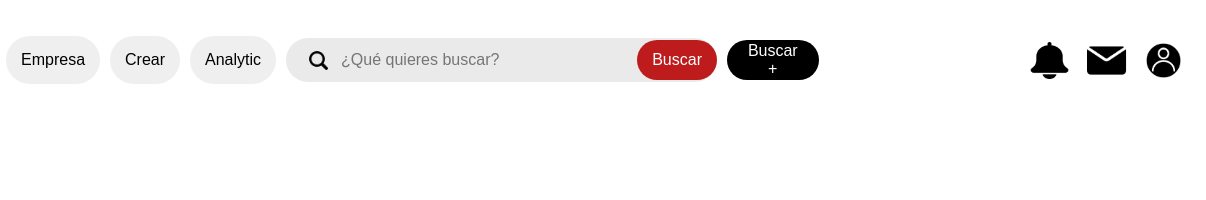
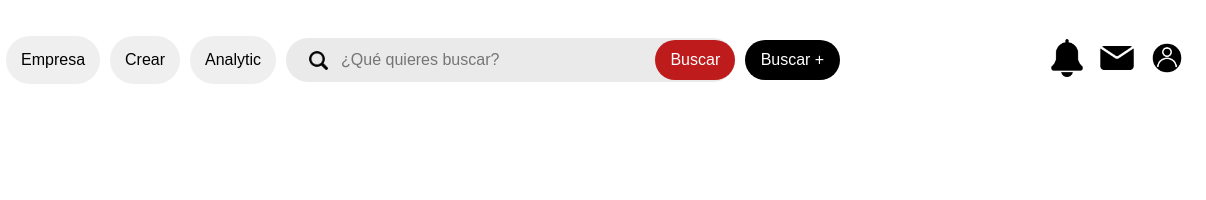
Before and after one commit to romantkacik/proyecto-3-async, a website built with Vite: page index.html in a window 1280 px wide. Shown: the top 200 px of the page, 74-1280 px from the left. Built offline with nearby package versions, Linux system fonts and the light colour scheme; no server answers.

Commit message:
final sin buscat+

```diff
--- a/src/componentes/header/header.css
+++ b/src/componentes/header/header.css
@@ -54,10 +54,11 @@
 .notification {
   height: 37px;
 }
-.divIndex > img {
-  width: 45px;
+.divIndex > a > img {
+  width: 38px;
   cursor: pointer;
 }
+
 .divIndex {
   display: flex;
   flex-direction: row;
--- a/src/componentes/header/header.js
+++ b/src/componentes/header/header.js
@@ -48,24 +48,29 @@ export const headerContainer = (accesKey, sectionCards) => {
   formSearch.appendChild(inputSearch)
   formSearch.appendChild(serchButton)
   divContainerNav.appendChild(formSearch)
+  divContainerNav.appendChild(buscarMas)
 
   const divIndex = document.createElement('div')
   divIndex.className = 'divIndex'
 
+  const notificationLink = document.createElement('a')
   const notification = document.createElement('img')
   notification.src = './assets/campana.png'
-  notification.className = 'notification'
 
-  const message = document.createElement('img')
-  message.src = './assets/mensajes.png'
+  const messageLink = document.createElement('a')
+  const messageImg = document.createElement('img')
+  messageImg.src = './assets/mensajes.png'
 
-  const user = document.createElement('img')
-  user.src = './assets/user.jpeg'
+  const userLink = document.createElement('a')
+  const userImg = document.createElement('img')
+  userImg.src = './assets/user.jpeg'
 
-  divContainerNav.appendChild(buscarMas)
-  divIndex.appendChild(notification)
-  divIndex.appendChild(message)
-  divIndex.appendChild(user)
+  messageLink.appendChild(messageImg)
+  notificationLink.appendChild(notification)
+  userLink.appendChild(userImg)
+  divIndex.appendChild(notificationLink)
+  divIndex.appendChild(messageLink)
+  divIndex.appendChild(userLink)
   divContainerNav.appendChild(divIndex)
 
   formSearch.addEventListener('submit', (event) => {
```
Also changed, not shown: src/componentes/button-2/buscar+.js (deleted, +0 -24 lines), src/componentes/button-2/buscar+.css (deleted).
